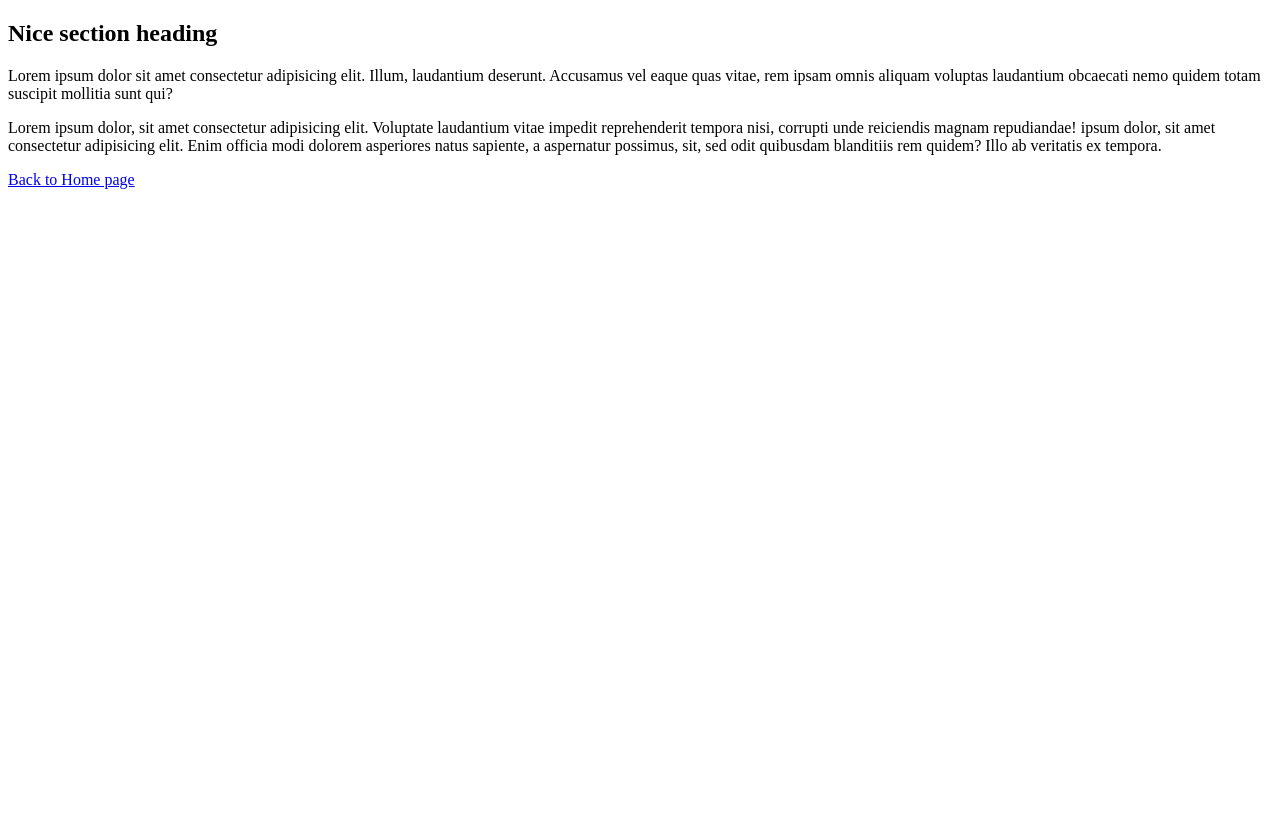
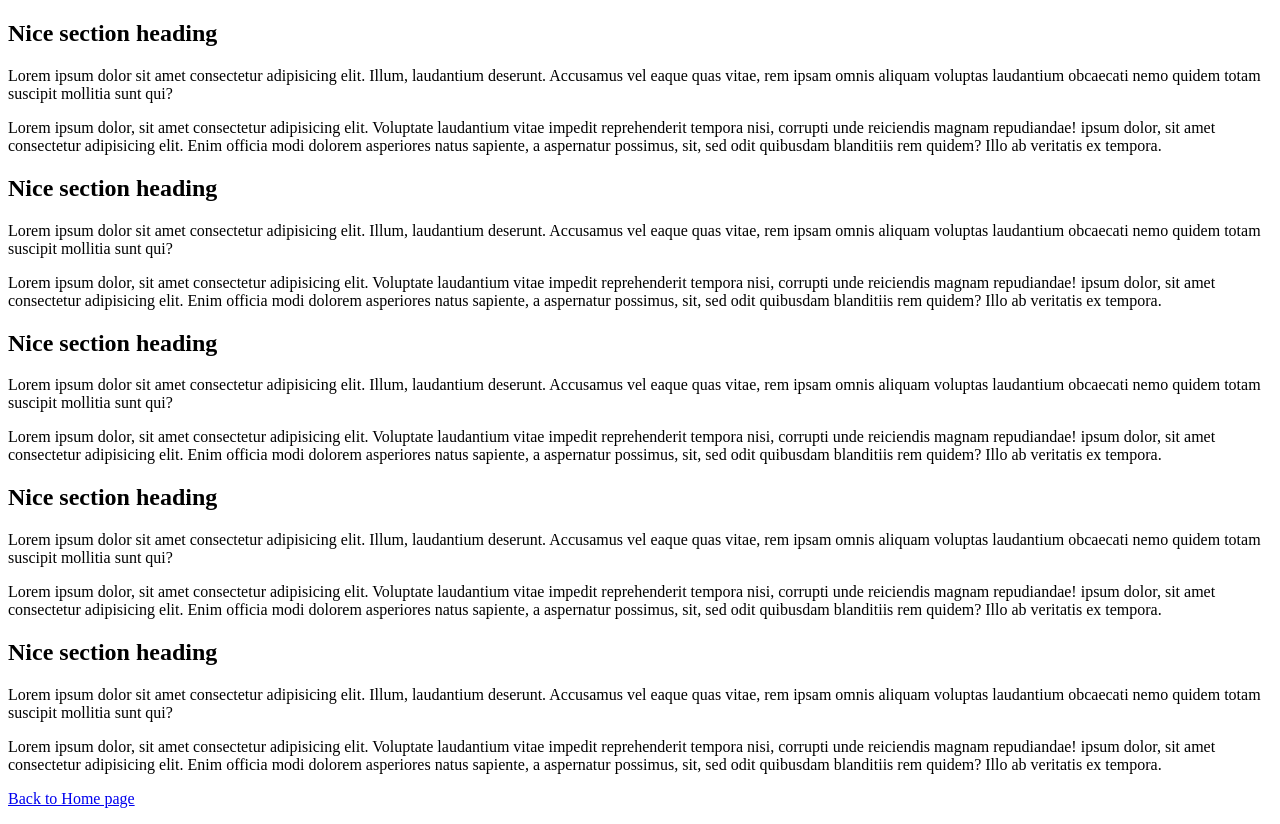
Before and after one commit to Kate-prx/kate-prx, a plain HTML site: page exercises/page-3.html in a window 1280 px wide. Before the commit the page ends 800 px from the top, so only its background shows below. Drawn offline with Linux system fonts and the light colour scheme.

Commit message:
Add files via upload

```diff
--- a/exercises/page-3.html
+++ b/exercises/page-3.html
@@ -6,6 +6,7 @@
     <meta name="viewport" content="width=device-width, initial-scale=1.0">
     <title>Sample web page with sections</title>
     <meta name="description" content="A sample web page with multiple sections.">
+    <link rel="stylesheet" href="assets/css/style-3.css">
 </head>
 
 
@@ -19,6 +20,38 @@
            <p>Lorem ipsum dolor, sit amet consectetur adipisicing elit. Voluptate laudantium vitae impedit reprehenderit tempora nisi, corrupti unde reiciendis magnam repudiandae! ipsum dolor, sit amet consectetur adipisicing elit. Enim officia modi dolorem asperiores natus sapiente, a aspernatur possimus, sit, sed odit quibusdam blanditiis rem quidem? Illo ab veritatis ex tempora.</p>
 
         </section>
+        <section>
+            <h2>Nice section heading</h2>
+
+            <p>Lorem ipsum dolor sit amet consectetur adipisicing elit. Illum, laudantium deserunt. Accusamus vel eaque quas vitae, rem ipsam omnis aliquam voluptas laudantium obcaecati nemo quidem totam suscipit mollitia sunt qui?</p>
+
+            <p>Lorem ipsum dolor, sit amet consectetur adipisicing elit. Voluptate laudantium vitae impedit reprehenderit tempora nisi, corrupti unde reiciendis magnam repudiandae! ipsum dolor, sit amet consectetur adipisicing elit. Enim officia modi dolorem asperiores natus sapiente, a aspernatur possimus, sit, sed odit quibusdam blanditiis rem quidem? Illo ab veritatis ex tempora.</p>
+
+         </section>
+         <section>
+            <h2>Nice section heading</h2>
+
+            <p>Lorem ipsum dolor sit amet consectetur adipisicing elit. Illum, laudantium deserunt. Accusamus vel eaque quas vitae, rem ipsam omnis aliquam voluptas laudantium obcaecati nemo quidem totam suscipit mollitia sunt qui?</p>
+
+            <p>Lorem ipsum dolor, sit amet consectetur adipisicing elit. Voluptate laudantium vitae impedit reprehenderit tempora nisi, corrupti unde reiciendis magnam repudiandae! ipsum dolor, sit amet consectetur adipisicing elit. Enim officia modi dolorem asperiores natus sapiente, a aspernatur possimus, sit, sed odit quibusdam blanditiis rem quidem? Illo ab veritatis ex tempora.</p>
+
+         </section>
+         <section>
+            <h2>Nice section heading</h2>
+
+            <p>Lorem ipsum dolor sit amet consectetur adipisicing elit. Illum, laudantium deserunt. Accusamus vel eaque quas vitae, rem ipsam omnis aliquam voluptas laudantium obcaecati nemo quidem totam suscipit mollitia sunt qui?</p>
+
+            <p>Lorem ipsum dolor, sit amet consectetur adipisicing elit. Voluptate laudantium vitae impedit reprehenderit tempora nisi, corrupti unde reiciendis magnam repudiandae! ipsum dolor, sit amet consectetur adipisicing elit. Enim officia modi dolorem asperiores natus sapiente, a aspernatur possimus, sit, sed odit quibusdam blanditiis rem quidem? Illo ab veritatis ex tempora.</p>
+
+         </section>
+         <section>
+            <h2>Nice section heading</h2>
+
+            <p>Lorem ipsum dolor sit amet consectetur adipisicing elit. Illum, laudantium deserunt. Accusamus vel eaque quas vitae, rem ipsam omnis aliquam voluptas laudantium obcaecati nemo quidem totam suscipit mollitia sunt qui?</p>
+
+            <p>Lorem ipsum dolor, sit amet consectetur adipisicing elit. Voluptate laudantium vitae impedit reprehenderit tempora nisi, corrupti unde reiciendis magnam repudiandae! ipsum dolor, sit amet consectetur adipisicing elit. Enim officia modi dolorem asperiores natus sapiente, a aspernatur possimus, sit, sed odit quibusdam blanditiis rem quidem? Illo ab veritatis ex tempora.</p>
+
+         </section>
         <p><a href="../index.html">Back to Home page</a></p>
      </main>
 </body>
```
Also changed, not shown: exercises/page-1.html (+2 -1 lines), exercises/page-2.html (+1 -0 lines).
